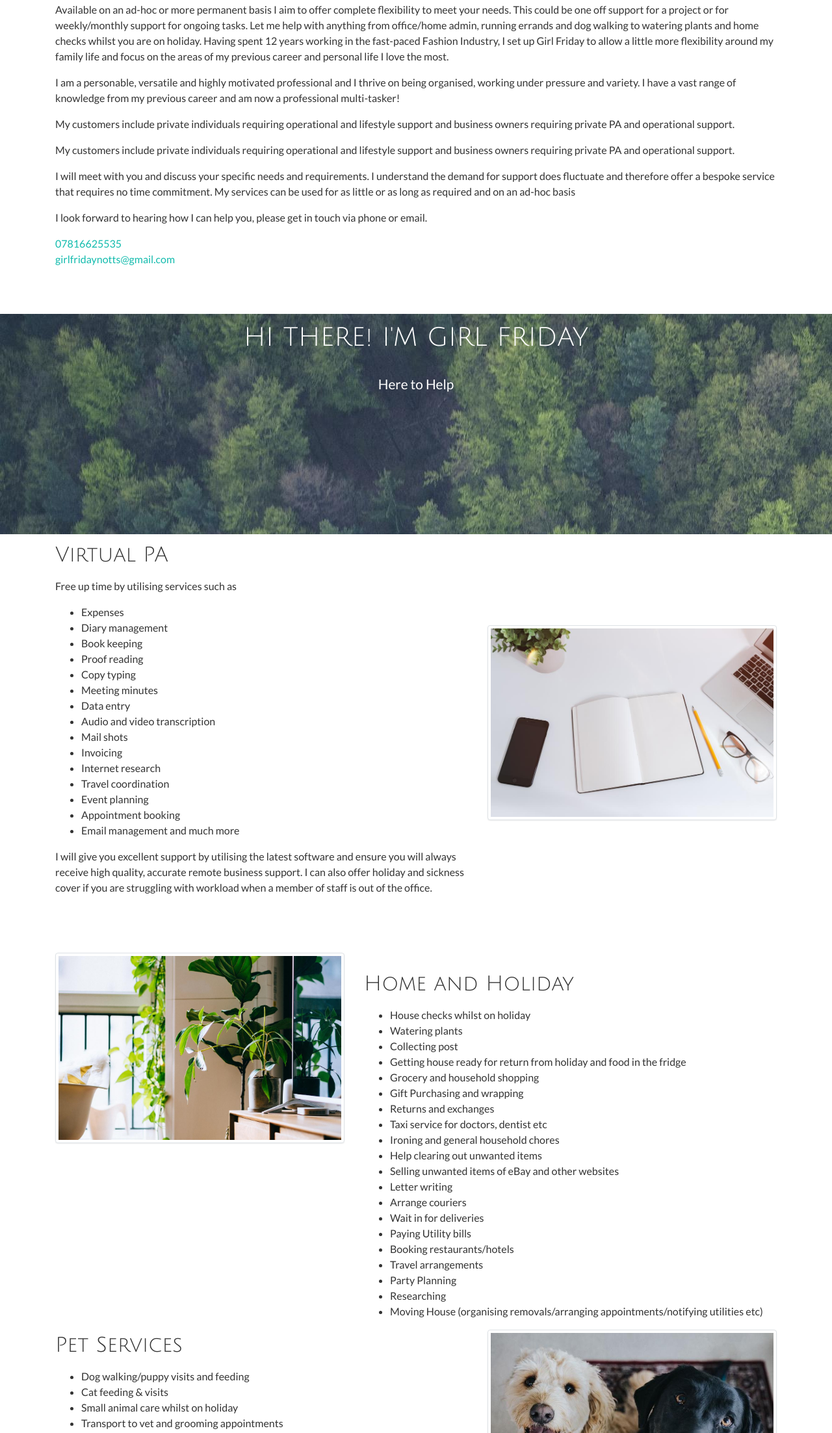
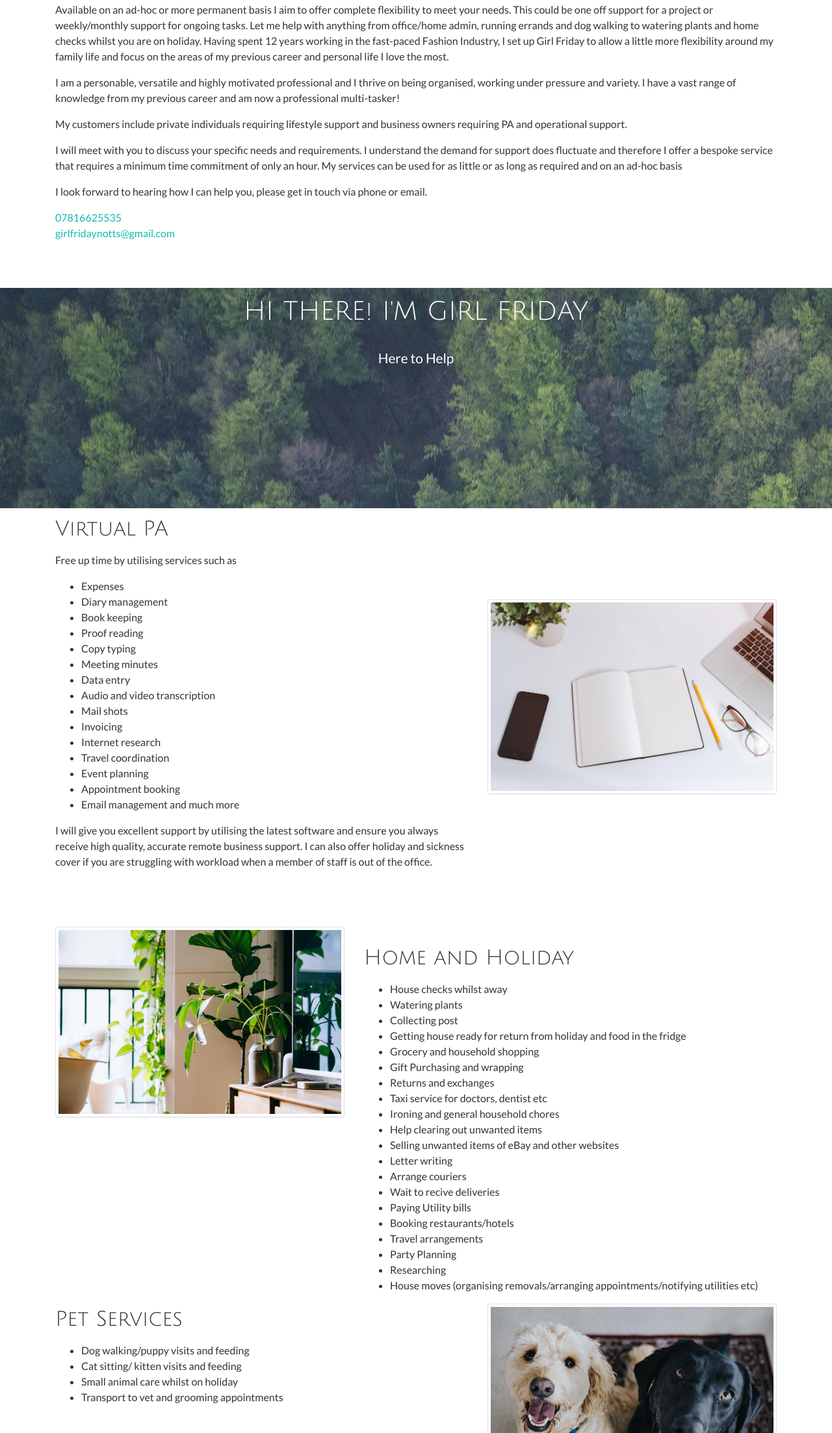
Before and after one commit to gb1/Girlfriday, a plain HTML site: page index.html in a window 1280 px wide. Shown: the part 287-2492 px from the top of the page at 65% size. Drawn offline with nearby package versions, Linux system fonts and the light colour scheme.

Commit message:
text update

```diff
--- a/index.html
+++ b/index.html
@@ -20,7 +20,7 @@
         </button>
         <div class="collapse navbar-collapse text-center justify-content-end" id="navbar2SupportedContent">
           <ul class="navbar-nav">
-            <li class="nav-item">
+            <!-- <li class="nav-item">
               <a class="nav-link" href="#">
                 <i class="fa d-inline fa-lg fa-info-circle"></i>&nbsp;About</a>
             </li>
@@ -31,7 +31,7 @@
             <li class="nav-item">
               <a class="nav-link" href="#">
                 <i class="fa d-inline fa-lg fa-envelope-o"></i> Contact</a>
-            </li>
+            </li> -->
           </ul>
         </div>
       </div>
@@ -46,13 +46,12 @@
 
 
             <p>Girl Friday is here to help with almost any home, office or pet based task and take the pressure off your busy life.</p>
-            <p>Available on an ad-hoc or more permanent basis I aim to offer complete flexibility to meet your needs. This could be one off support for a project or for weekly/monthly support for ongoing tasks. Let me help with anything from office/home
+            <p>Available on an ad-hoc or more permanent basis I aim to offer complete flexibility to meet your needs. This could be one off support for a project or weekly/monthly support for ongoing tasks. Let me help with anything from office/home
               admin, running errands and dog walking to watering plants and home checks whilst you are on holiday. Having spent 12 years working in the fast-paced Fashion Industry, I set up Girl Friday to allow a little more flexibility around my family
               life and focus on the areas of my previous career and personal life I love the most.</p>
             <p>I am a personable, versatile and highly motivated professional and I thrive on being organised, working under pressure and variety. I have a vast range of knowledge from my previous career and am now a professional multi-tasker!</p>
-            <p>My customers include private individuals requiring operational and lifestyle support and business owners requiring private PA and operational support.</p>
-            <p>My customers include private individuals requiring operational and lifestyle support and business owners requiring private PA and operational support.</p>
-            <p> I will meet with you and discuss your specific needs and requirements. I understand the demand for support does fluctuate and therefore offer a bespoke service that requires no time commitment. My services can be used for as little or as long
+            <p>My customers include private individuals requiring lifestyle support and business owners requiring PA and operational support.</p>
+            <p>I will meet with you to discuss your specific needs and requirements. I understand the demand for support does fluctuate and therefore I offer a bespoke service that requires a minimum time commitment of only an hour. My services can be used for as little or as long
               as required and on an ad-hoc basis </p>
 
             <p>I look forward to hearing how I can help you, please get in touch via phone or email.</p>
@@ -96,7 +95,7 @@
               <li>Appointment booking</li>
               <li>Email management and much more</li>
             </ul>
-            <p> I will give you excellent support by utilising the latest software and ensure you will always receive high quality, accurate remote business support. I can also offer holiday and sickness cover if you are struggling with workload when a member
+            <p> I will give you excellent support by utilising the latest software and ensure you always receive high quality, accurate remote business support. I can also offer holiday and sickness cover if you are struggling with workload when a member
               of staff is out of the office. </p>
           </div>
           <div class="col-md-5 align-self-center">
@@ -108,7 +107,7 @@
           <div class="col-md-7">
             <h2 class="text-primary pt-3">Home and Holiday</h2>
             <ul>
-              <li>House checks whilst on holiday</li>
+              <li>House checks whilst away</li>
               <li>Watering plants</li>
               <li>Collecting post</li>
               <li>Getting house ready for return from holiday and food in the fridge</li>
@@ -121,13 +120,13 @@
               <li>Selling unwanted items of eBay and other websites</li>
               <li>Letter writing</li>
               <li>Arrange couriers</li>
-              <li>Wait in for deliveries</li>
+              <li>Wait to recive deliveries</li>
               <li>Paying Utility bills</li>
               <li>Booking restaurants/hotels</li>
               <li>Travel arrangements</li>
               <li>Party Planning</li>
               <li>Researching</li>
-              <li>Moving House (organising removals/arranging appointments/notifying utilities etc)</li>
+              <li>House moves (organising removals/arranging appointments/notifying utilities etc)</li>
             </ul>
           </div>
         </div>
@@ -136,7 +135,7 @@
             <h2 class="text-primary">Pet Services</h2>
             <ul>
               <li>Dog walking/puppy visits and feeding</li>
-              <li>Cat feeding &amp; visits</li>
+              <li>Cat sitting/ kitten visits and feeding</li>
               <li>Small animal care whilst on holiday</li>
               <li>Transport to vet and grooming appointments</li>
             </ul>
```
